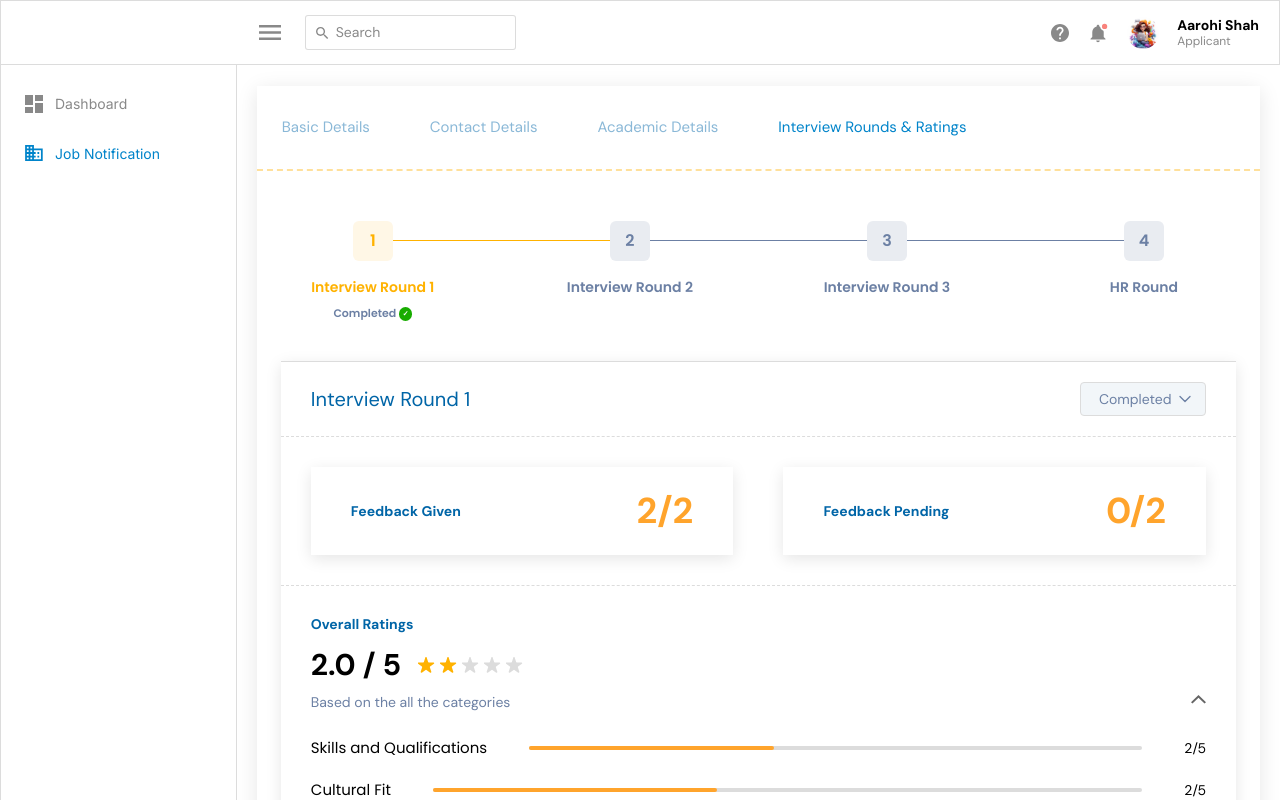
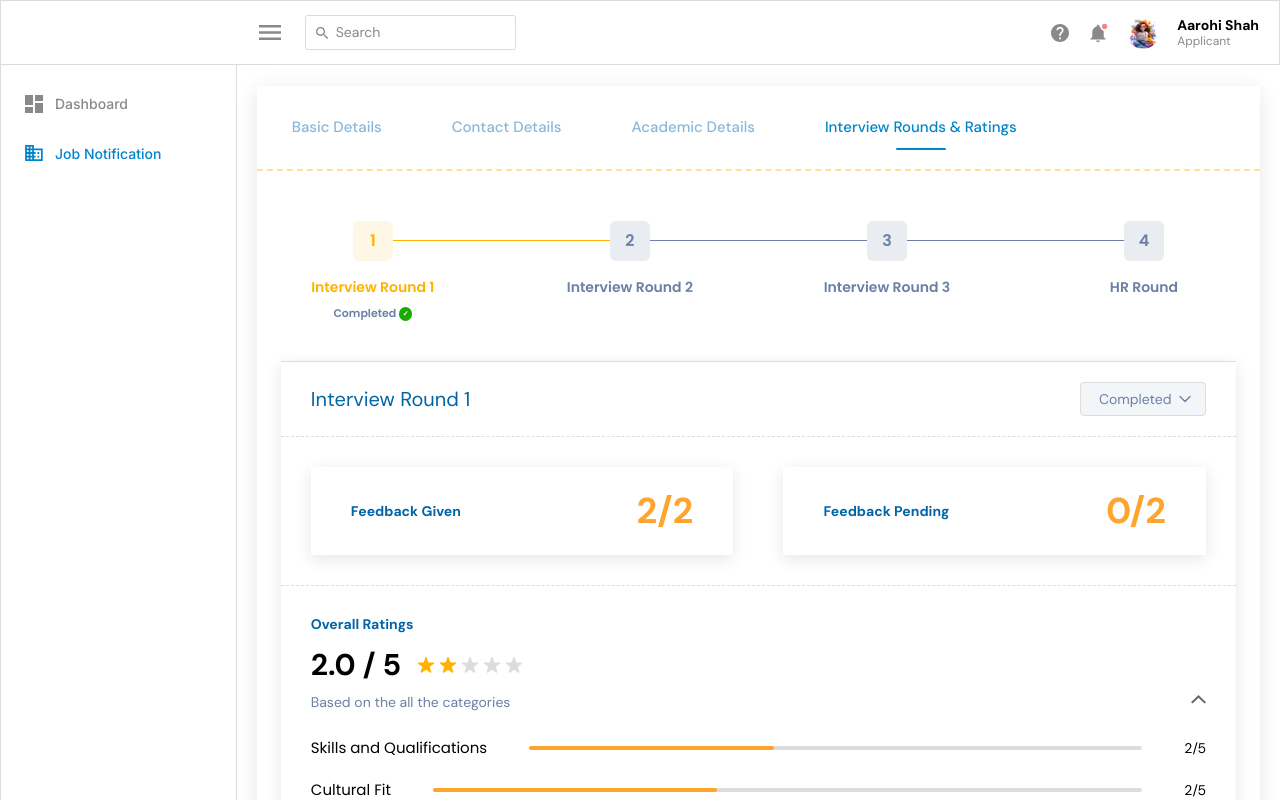
Before and after one commit to Ashok315/reactjs-task-ashok, a React (Vite) app: page / in a window 1280 px wide. Shown: the top 800 px of the page. Built offline with nearby package versions, Linux system fonts and the light colour scheme.

Commit message:
added fonts in navigation

```diff
--- a/src/components/layout/Sidebar.jsx
+++ b/src/components/layout/Sidebar.jsx
@@ -52,7 +52,7 @@ export const Sidebar = ({isToggled}) => {
                 <li key={item.label} className='mb-[17px]'>
                     <NavLink to={item.path} className={`flex items-center ${isToggled&& "justify-center"} gap-[12px] text-gray ${ isActiveParent(item)?"text-primary":""}`}>
                         <div className={`${isToggled?"block":"hidden"} md:block`}>{item.icon}</div>
-                        <div className={`${isToggled?"md:hidden":"md:block"} hidden font-inter text-nowrap`}>{item.label}</div>
+                        <div className={`${isToggled?"md:hidden":"md:block"} hidden font-inter text-nowrap font-medium`}>{item.label}</div>
                     </NavLink>
 
 
--- a/src/components/layout/TabLayout.jsx
+++ b/src/components/layout/TabLayout.jsx
@@ -25,10 +25,10 @@ const TabLayout = () => {
         <>
             {/* Details tabs */}
             <nav className='capitalize text-[14px] md:text-[12px] lg:text-[15px] py-[30px] px-[5px] md:px-[20px] border-b-2 border-dashed border-secondary-lighter'>
-            <ul className='flex items-center justify-start px-[5px]'>
+            <ul className='flex items-center justify-center  md:justify-start px-[5px]'>
                 {navItems.map((item)=>(
-                    <li key={item.label} className='pr-[12px] md:pr-[40px] text-wrap lg:pr-[60px]'>
-                        <NavLink to={item.path} className={({isActive})=>`${isActive?"text-primary":"text-primary-light"} font-dmSans`}>
+                    <li key={item.label} className='tablinks px-[10px] md:pr-[15px] text-wrap lg:pr-[60px] text-center'>
+                        <NavLink to={item.path} className={({isActive})=>`${isActive?"text-primary active":"text-primary-light"} font-dmSans`}>
                             {item.label}
                         </NavLink>
                     </li>
--- a/src/index.css
+++ b/src/index.css
@@ -26,3 +26,31 @@ input::placeholder {
 .feedback-pending {
   box-shadow: 0px 4px 15px rgba(0, 0, 0, 0.1);
 }
+
+.tablinks{
+  font-weight: 500;
+  font-family: "DM Sans", sans-serif;
+}
+.tablinks .active{
+  position: relative;
+
+}
+.tablinks .active::after{
+  content: "";
+  position:absolute;
+  width: 50px;
+  height: 2px;
+  /* top:1.86rem; */
+  bottom:-67.2%;
+  right:50%;
+  border-radius: 2rem;
+  text-align: center;
+  transform: translateX(50%);
+  background-color: #0084CA;
+}
+
+@media (max-width: 768px) {
+  .tablinks .active::after{
+    display: none;
+  }
+}
```
